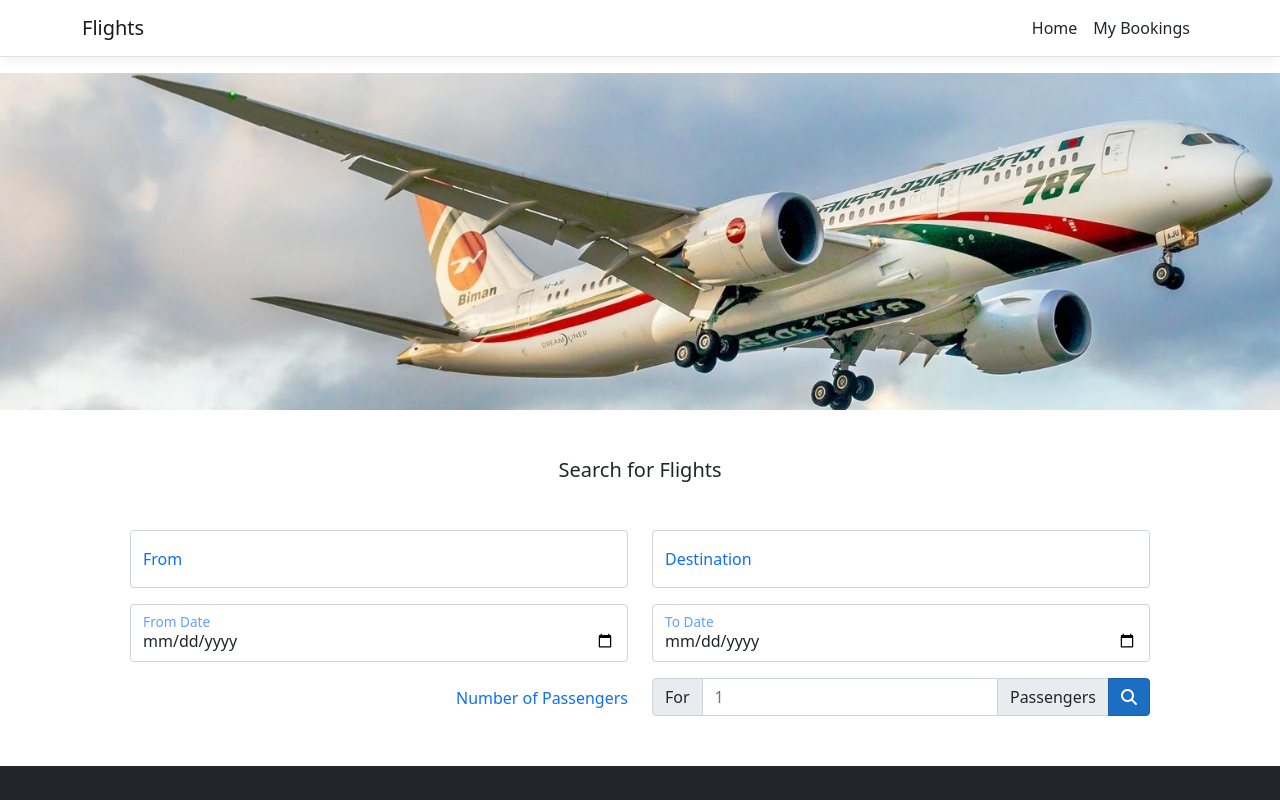
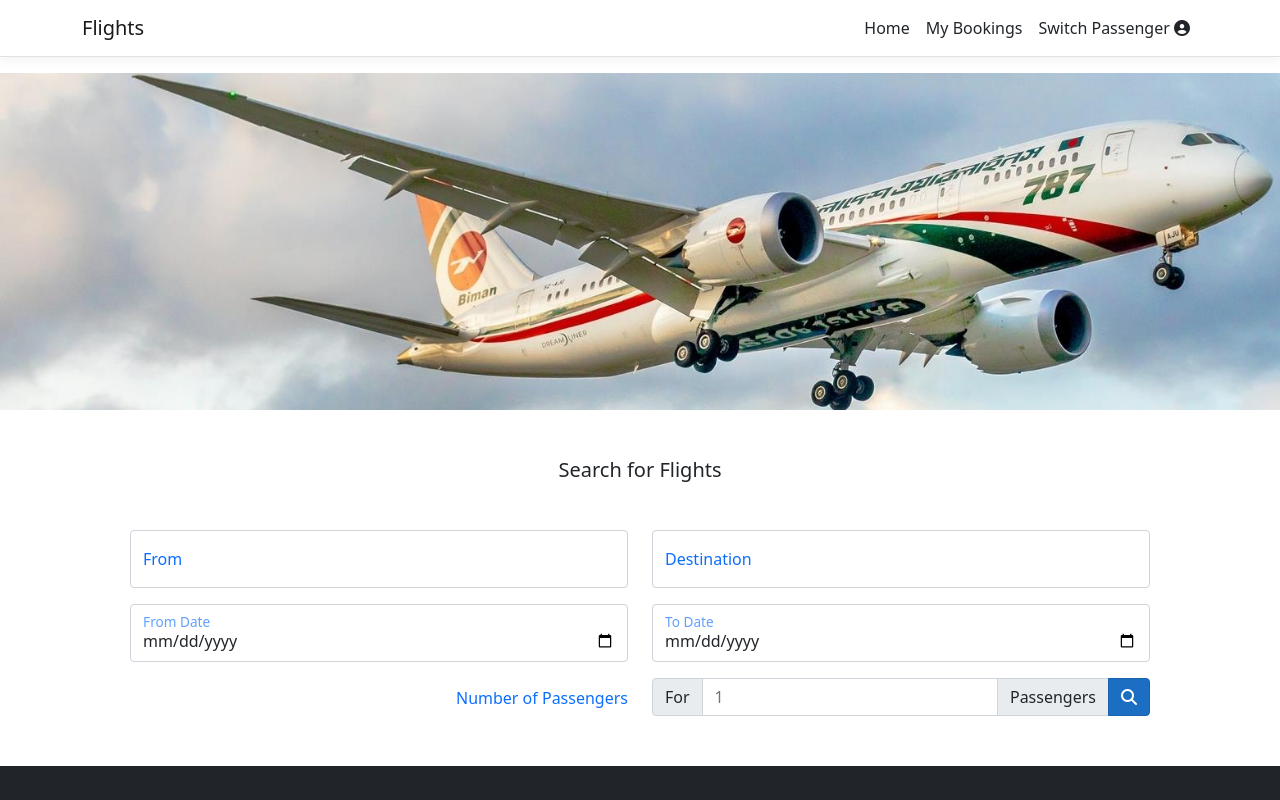
Before and after one commit to bachngo2000/Flights, an Angular app in the folder Flights/ClientApp/: page / in a window 1280 px wide. Shown: the top 800 px of the page. Built offline with nearby package versions, Linux system fonts and the light colour scheme.

Commit message:
added Switch Passenger Link

```diff
--- a/Flights/ClientApp/src/app/nav-menu/nav-menu.component.html
+++ b/Flights/ClientApp/src/app/nav-menu/nav-menu.component.html
@@ -29,6 +29,12 @@
           <li class="nav-item">
             <a class="nav-link text-dark" [routerLink]="['/my-booking']">My Bookings</a>
           </li>
+          <li class="nav-item">
+            <a class="nav-link text-dark" [routerLink]="['/register-passenger']">
+              Switch Passenger
+              <i class="fas fa-user-circle"></i>
+            </a>
+          </li>
         </ul>
       </div>
     </div>
```
